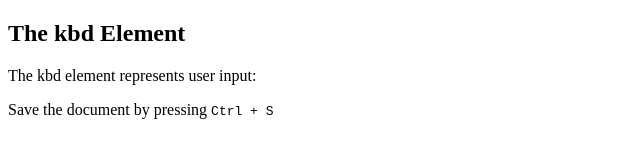
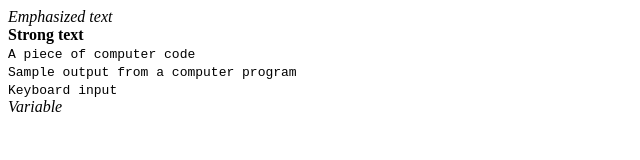
Before and after one commit to lexybrule/about.github.io, a plain HTML site: page index.html in a window 1280 px wide. Shown: the whole page, without its empty margins (0-640 px from the left). Drawn offline with Linux system fonts and the light colour scheme.

Commit message:
Update index.html

```diff
--- a/index.html
+++ b/index.html
@@ -2,10 +2,12 @@
 <html>
 <body>
 
-<h2>The kbd Element</h2>
-<p>The kbd element represents user input:</p>
-
-<p>Save the document by pressing <kbd>Ctrl + S</kbd></p>
+<em>Emphasized text</em><br>
+<strong>Strong text</strong><br>
+<code>A piece of computer code</code><br>
+<samp>Sample output from a computer program</samp><br>
+<kbd>Keyboard input</kbd><br>
+<var>Variable</var>
 
 </body>
 </html>
```
